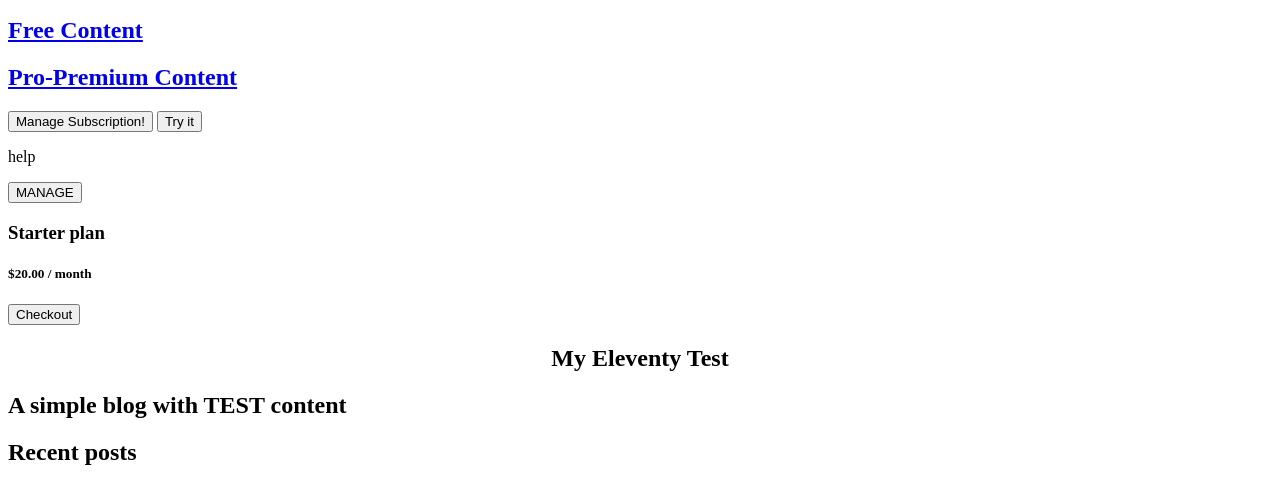
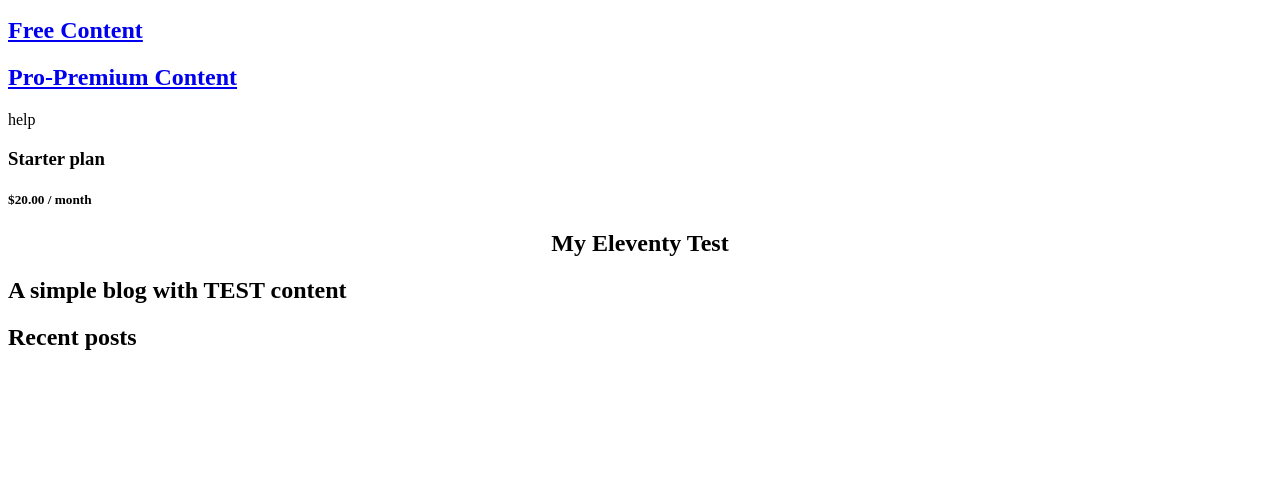
Before and after one commit to desidem/eleventy-blog, an Eleventy site: page src/index.html in a window 1280 px wide. Shown: the part 237-740 px from the top of the page. Built offline with nearby package versions, Linux system fonts and the light colour scheme; Eleventy itself is replaced by a stand-in of ours; files that its build step writes are made by us from their sources.

Commit message:
updated index and mng sub pages

```diff
--- a/src/index.html
+++ b/src/index.html
@@ -54,8 +54,7 @@ layout: base.njk
     <div class="pro"></div>
   </div>
 </div>
-<button id="bottom">Manage Subscription!</button>
-<button onclick="myFunction()">Try it</button>
+
 
 <script>
 function myFunction() {
@@ -321,13 +320,7 @@ fetch('/.netlify/functions/checkout-session', {
 </script>
 -->
   <p>help</p>
-  <body>
-    <form action="/.netlify/functions/create-manage-link" method="POST">
-      <button type="submit>">MANAGE</button>
-    </form>
-  </body>
 
-<section>
   <div class="product">
 
     <div class="description">
@@ -335,12 +328,7 @@ fetch('/.netlify/functions/checkout-session', {
       <h5>$20.00 / month</h5>
     </div>
   </div>
-<form action="/create-checkout-session" method="POST">
 
-    <input type="hidden" name="lookup_key" value="price_G0FvDp6vZvdwRZ" />
-    <button id="checkout-and-portal-button" type="submit">Checkout</button>
-  </form>
-</section>
 
 
 <section class="hero is-medium is-primary is-bold">
```
